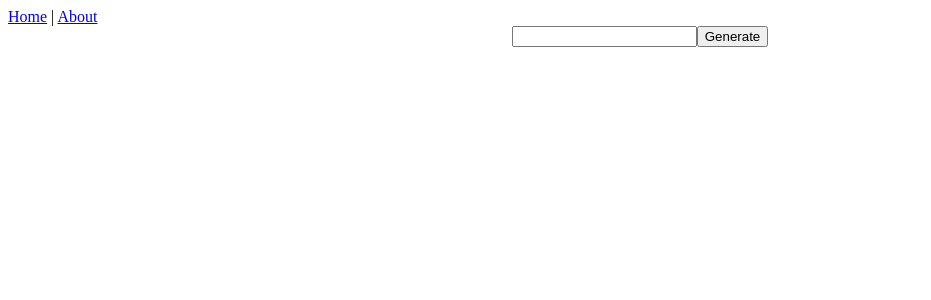
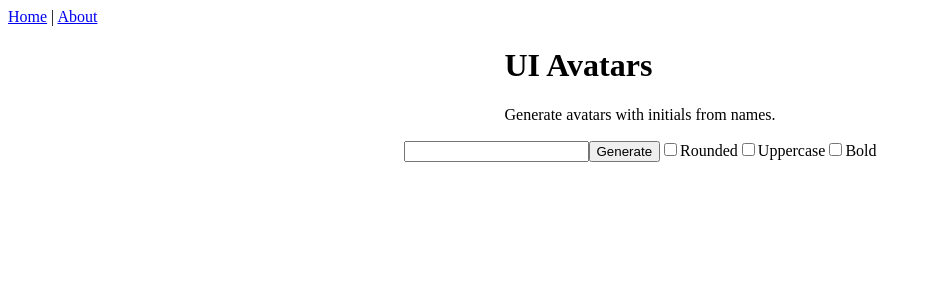
Before and after one commit to mariusz79/Vue-avatar-maker, a Vue app: page /#/ in a window 1280 px wide. Shown: the top 300 px of the page, without its empty margins (0-931 px from the left). Built offline with nearby package versions, Linux system fonts and the light colour scheme.

Commit message:
Add more options for creating avatar

```diff
--- /dev/null
+++ b/src/components/Info.vue
@@ -0,0 +1,16 @@
+<template>
+  <div class="info">
+    <h1>UI Avatars</h1>
+    <p>Generate avatars with initials from names.</p>
+  </div>
+</template>
+
+<script>
+export default {
+  name: 'Info',
+};
+</script>
+
+<style lang="scss" scoped>
+
+</style>
--- a/src/views/Home.vue
+++ b/src/views/Home.vue
@@ -1,8 +1,18 @@
 <template>
   <div class="container">
+    <Info />
     <div class="input">
-      <input name="input" id="input" v-model="inputValue" @keyup.enter="handleInput"/>
-      <button class="generate-button">Generate</button>
+      <input name="input" id="input" v-model="inputValue" @keyup.enter="handleInput()"/>
+      <button class="generate-button" @click="handleInput()">Generate</button>
+      <input type="checkbox" id="roundedValue" v-model="roundedValue" @click="handleInput();
+       handleRounded();">
+      <label for="roundedValue">Rounded</label>
+      <input type="checkbox" id="uppercaseValue" v-model="uppercaseValue" @click="handleInput();
+       handleUppercase();">
+      <label for="uppercaseValue">Uppercase</label>
+      <input type="checkbox" id="boldValue" v-model="boldValue" @click="handleInput();
+       handleBold();">
+      <label for="boldValue">Bold</label>
     </div>
      <div class="result" v-if="result">
       <img v-bind:src=result>
@@ -11,26 +21,44 @@
 </template>
 
 <script>
+import Info from '@/components/Info.vue';
 import axios from 'axios';
 
 export default {
   name: 'App',
+  components: {
+    Info,
+  },
   data() {
     return {
       inputValue: '',
+      roundedValue: false,
+      uppercaseValue: false,
+      boldValue: false,
       result: [],
     };
   },
   methods: {
     handleInput() {
-      axios.get(`https://eu.ui-avatars.com/api/?name=${this.inputValue}`)
+      axios.get(`https://eu.ui-avatars.com/api/?name=${this.inputValue}&rounded=${this.roundedValue}&bold=${this.boldValue}&uppercase=${this.uppercaseValue}`)
         .then((response) => {
           this.result = (response.config.url);
-          console.log(response);
         })
         .catch((error) => {
           console.log(error);
         });
+    },
+    handleRounded() {
+      this.roundedValue = !this.roundedValue;
+      this.handleInput();
+    },
+    handleUppercase() {
+      this.uppercaseValue = !this.uppercaseValue;
+      this.handleInput();
+    },
+    handleBold() {
+      this.boldValue = !this.boldValue;
+      this.handleInput();
     },
   },
 };
@@ -40,5 +68,7 @@ export default {
   .container{
     display: flex;
     justify-content: center;
+    align-items: center;
+    flex-direction: column;
   }
 </style>
```
Also changed, not shown: src/components/Display.vue (added, +15 -0 lines), .eslintrc.js.
